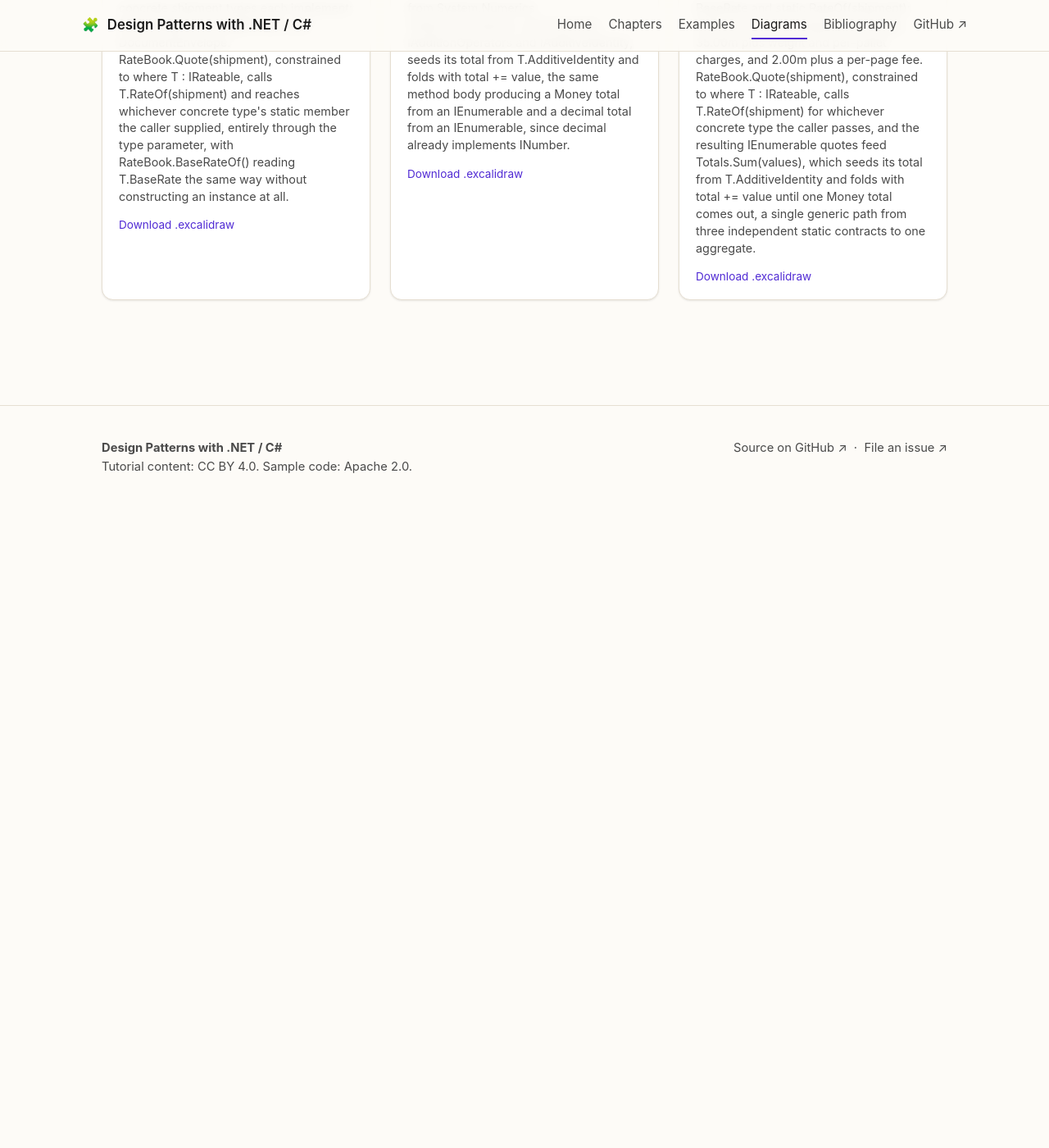
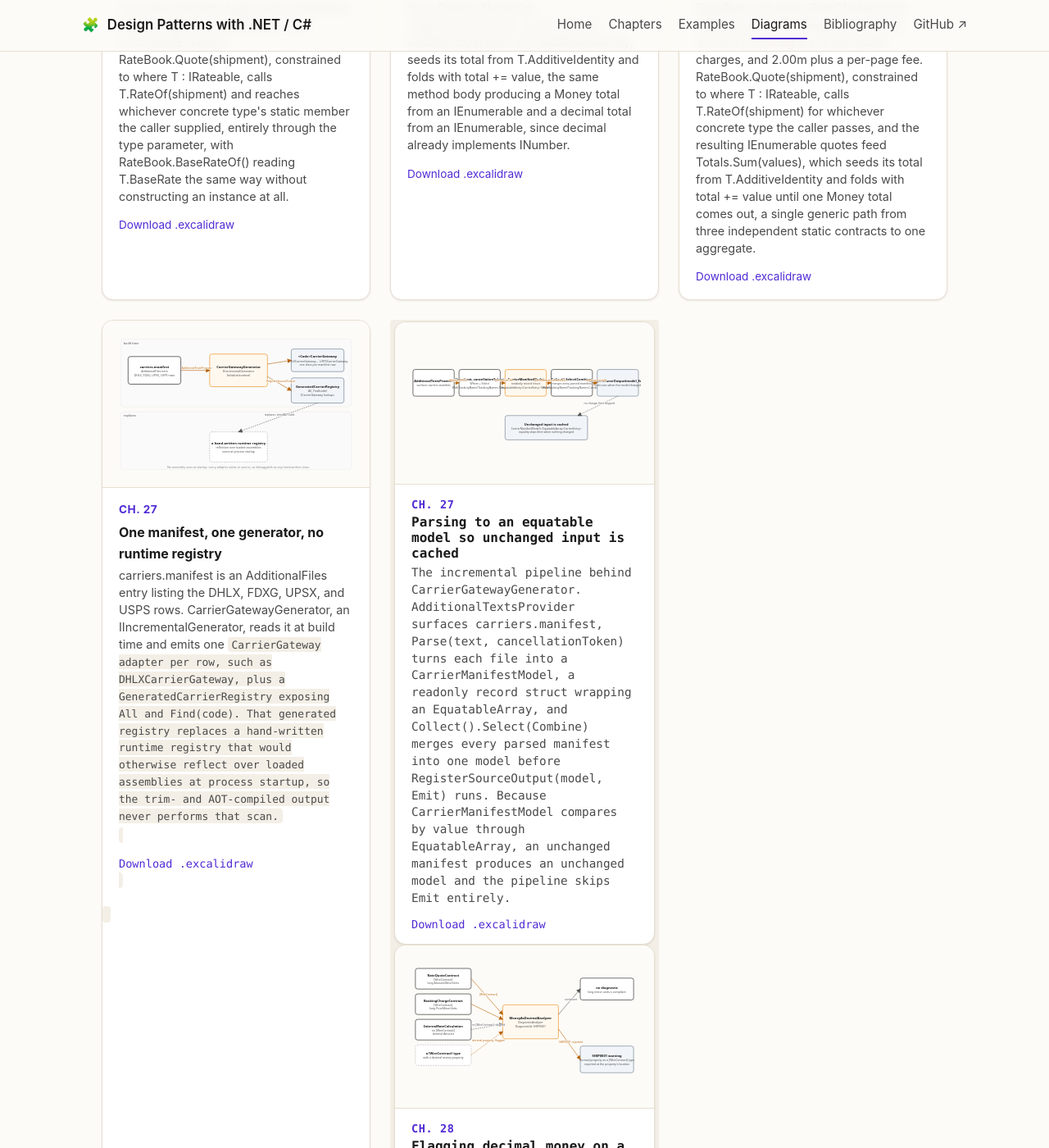
Before and after one commit to patterncatalyst/csharp-design-patterns, a Jekyll site: the page built from diagrams.html, in a window 1280 px wide and 1400 px high, scrolled down 13542 px. Shown: the whole window at 82% size. Built offline with Jekyll 4.4.1, drawn with Linux system fonts in a browser that asks for light colours; before the commit the page ends 14172 px from its top, so only the background shows below that; some of the changed text lies outside the part shown.

Commit message:
docs(r13): diagrams for ch27/28 (source generators + Roslyn analyzers)

```diff
--- a/_data/diagrams.yml
+++ b/_data/diagrams.yml
@@ -735,3 +735,59 @@
     T.AdditiveIdentity and folds with total += value until one Money
     total comes out, a single generic path from three independent
     static contracts to one aggregate.
+
+- name: 27-source-generators
+  section: "Ch. 27"
+  title: One manifest, one generator, no runtime registry
+  caption: >-
+    carriers.manifest is an AdditionalFiles entry listing the DHLX, FDXG,
+    UPSX, and USPS rows. CarrierGatewayGenerator, an IIncrementalGenerator,
+    reads it at build time and emits one <Code>CarrierGateway adapter per
+    row, such as DHLXCarrierGateway, plus a GeneratedCarrierRegistry
+    exposing All and Find(code). That generated registry replaces a
+    hand-written runtime registry that would otherwise reflect over loaded
+    assemblies at process startup, so the trim- and AOT-compiled output
+    never performs that scan.
+
+- name: 27-incremental-generator-pipeline
+  section: "Ch. 27"
+  title: Parsing to an equatable model so unchanged input is cached
+  caption: >-
+    The incremental pipeline behind CarrierGatewayGenerator.
+    AdditionalTextsProvider surfaces carriers.manifest, Parse(text,
+    cancellationToken) turns each file into a CarrierManifestModel, a
+    readonly record struct wrapping an EquatableArray<CarrierEntry>, and
+    Collect().Select(Combine) merges every parsed manifest into one model
+    before RegisterSourceOutput(model, Emit) runs. Because
+    CarrierManifestModel compares by value through EquatableArray<T>, an
+    unchanged manifest produces an unchanged model and the pipeline skips
+    Emit entirely.
+
+- name: 28-roslyn-analyzers
+  section: "Ch. 28"
+  title: Flagging decimal money on a wire contract at compile time
+  caption: >-
+    MoneyAsDecimalAnalyzer, a DiagnosticAnalyzer reporting DiagnosticId
+    SHIP0001, inspects every type carrying [WireContract] during
+    compilation. RateQuoteContract and BookingChargeContract pass: both
+    model money as long minor units, AmountMinorUnits and
+    PriceMinorUnits. InternalRateCalculation carries no [WireContract],
+    so its decimal Amount is never even examined. A [WireContract] type
+    with a decimal money property is where the analyzer reports
+    SHIP0001, a build-time warning surfaced at the offending property's
+    location.
+
+- name: 28-analyzer-diagnostic-pipeline
+  section: "Ch. 28"
+  title: From compilation start to a reported diagnostic
+  caption: >-
+    Initialize(context) registers RegisterCompilationStartAction, which
+    resolves the marker symbol for "WireContracts.WireContractAttribute"
+    through start.Compilation.GetTypeByMetadataName and returns early if
+    it is missing. Once resolved, RegisterSymbolAction(ctx =>
+    AnalyzeType(ctx, marker), SymbolKind.NamedType) runs for every named
+    type; AnalyzeType checks type.GetAttributes().Any(...) for the
+    marker, then walks the type's members for any IPropertySymbol whose
+    Type.SpecialType is System_Decimal, calling
+    context.ReportDiagnostic(Rule, location, property.Name, type.Name)
+    on each one it finds.
```
Also changed, not shown: diagrams/27-incremental-generator-pipeline.svg (added), diagrams/27-source-generators.svg (added), diagrams/28-analyzer-diagnostic-pipeline.svg (added), diagrams/28-roslyn-analyzers.svg (added), 4 other files.
